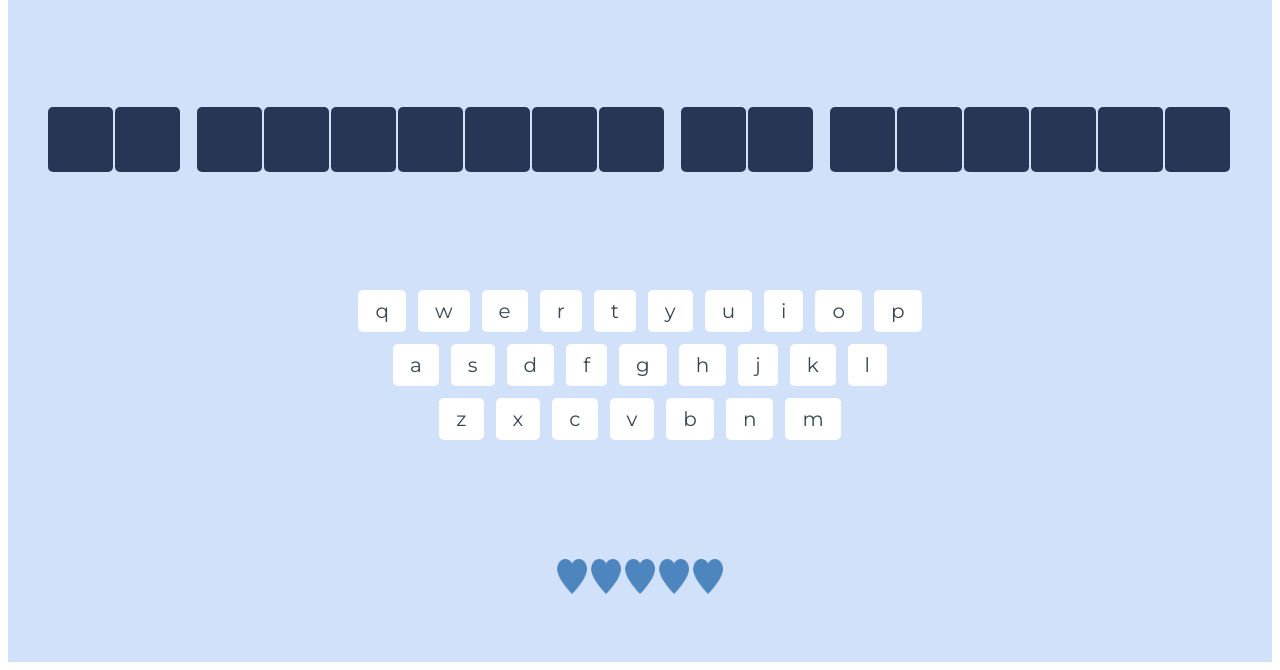
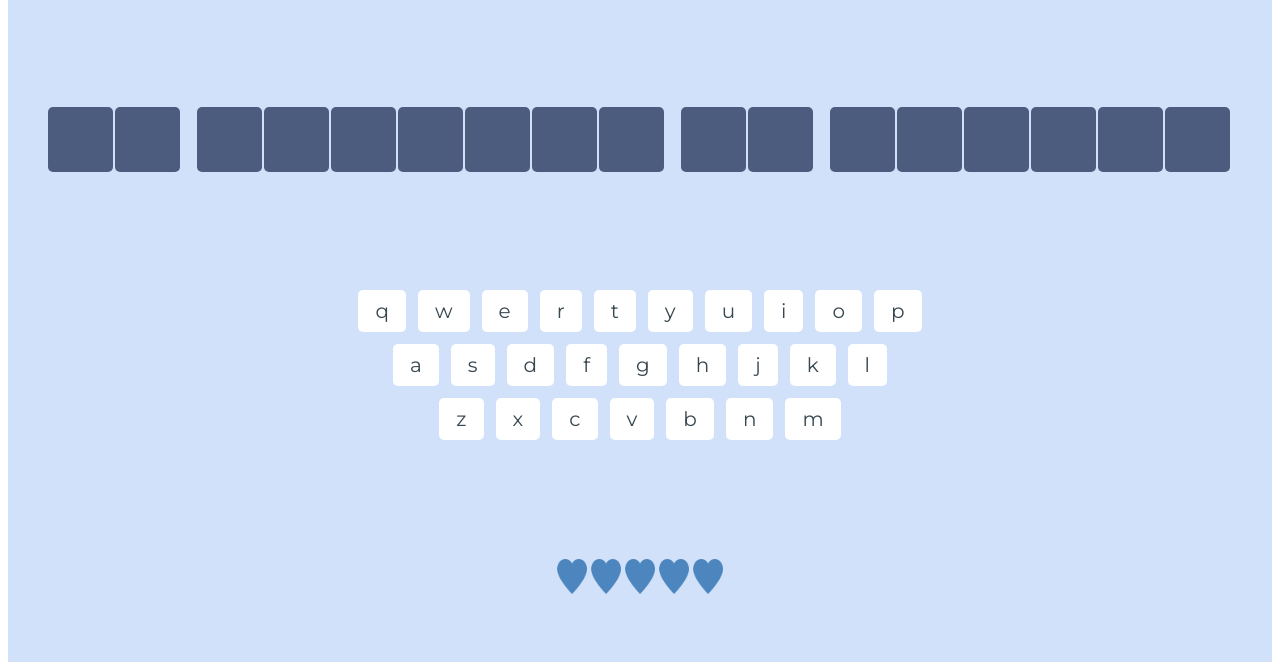
Before and after one commit to kristenSilva/unit4-oop_game-v2, a plain HTML site: page index.html in a window 1280 px wide. Both pictures are taken after a click on the button "Start Game". Shown: the part 146-816 px from the top of the page. Drawn offline with Linux system fonts and the light colour scheme.

Commit message:
background color of letter placeholder changed

```diff
--- a/css/styles.css
+++ b/css/styles.css
@@ -101,7 +101,7 @@ button {
   padding: 20px 1px 0 1px;
   margin-right: 2px;
   color: transparent;
-  background-color: #283655;
+  background-color: #4c5c7e;
   border-radius: 5px;
   animation-duration: 1s;
 }
```
Also changed, not shown: 1 other file.
